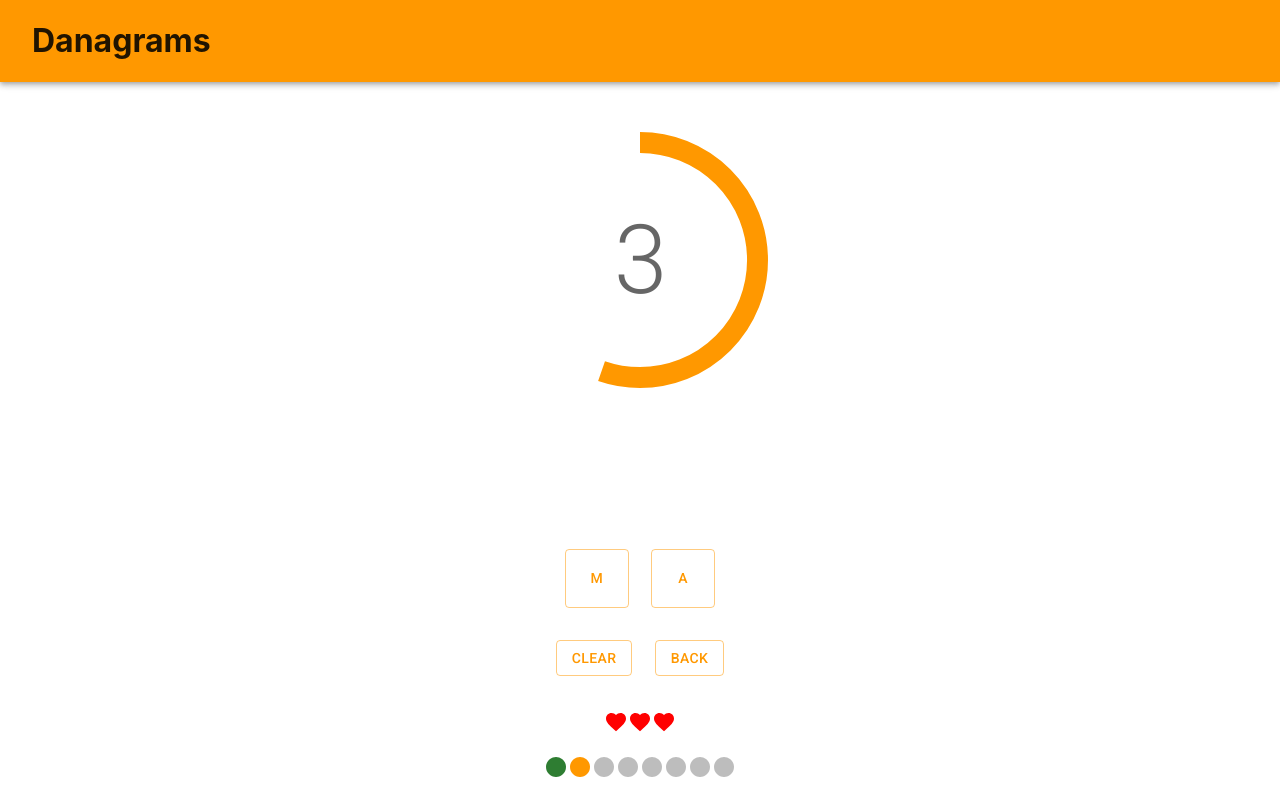
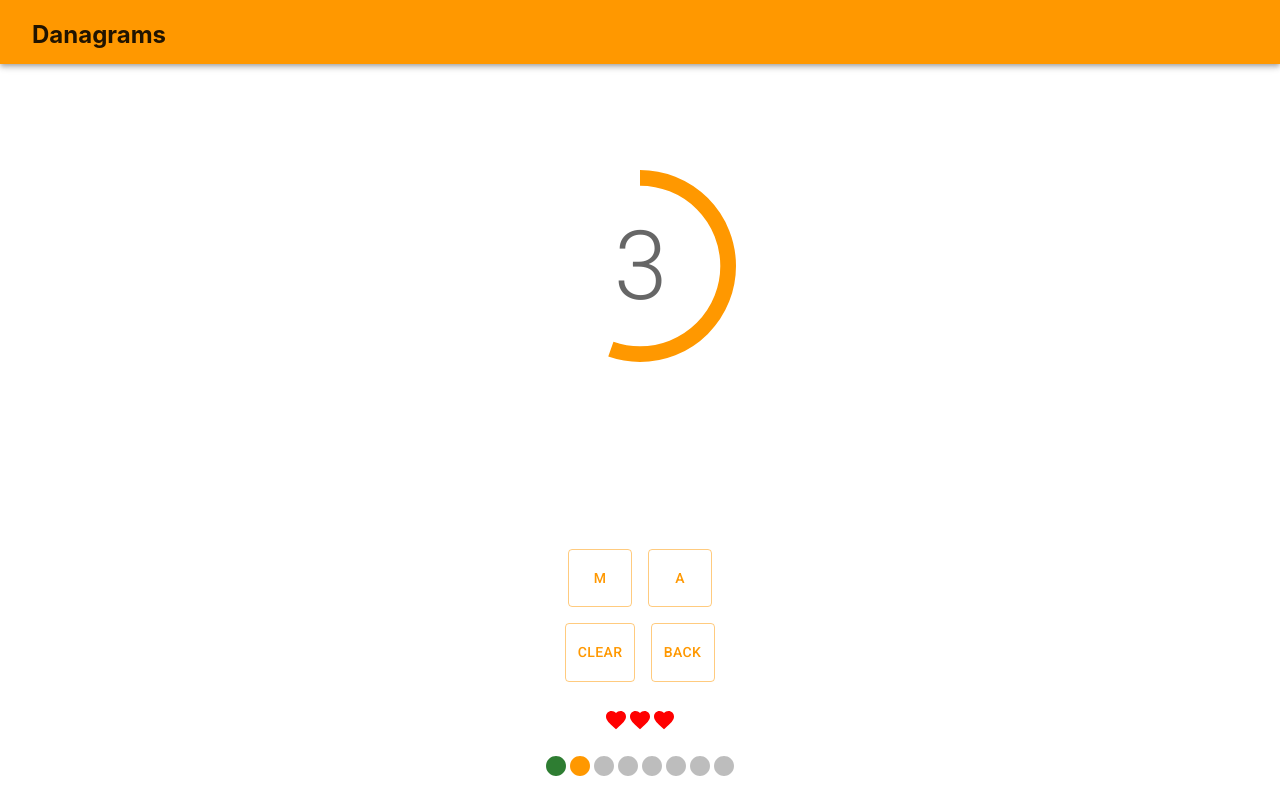
Before and after one commit to dan-holmes/danagrams, a React (Create React App) app: page / in a window 1280 px wide. Both pictures are taken after a click on the button "PLAY". Built offline with nearby package versions, Linux system fonts and the light colour scheme.

Commit message:
Fix styling on smaller screens

```diff
--- a/src/components/Header.css
+++ b/src/components/Header.css
@@ -1,3 +1,16 @@
+.Header {
+    flex-basis: 1rem;
+    flex-grow: 1;
+    max-height: 4rem;
+}
+
 .title {
     margin-left: 2rem;
+    height: 100%;
 }
+
+@media (max-height: 660px) {
+    .title {
+        display: none;
+    }
+}
--- a/src/components/Header.tsx
+++ b/src/components/Header.tsx
@@ -4,8 +4,8 @@ import './Header.css';
 
 const Header: React.FC = () => {
     return (
-        <AppBar position='static'>
-            <h1 className='title'>Danagrams</h1>
+        <AppBar position='static' className="Header">
+            <h2 className='title'>Danagrams</h2>
         </AppBar>
     );
 };
--- a/src/components/game/Input.css
+++ b/src/components/game/Input.css
@@ -6,4 +6,5 @@
 
 .letterButton {
     padding: 1rem 0.7rem !important;
+    margin: 0.5rem !important;
 }
--- a/src/components/game/Input.tsx
+++ b/src/components/game/Input.tsx
@@ -53,22 +53,20 @@ const Input: React.FC<InputProps> = ({
             <div className='inputRow'>{buttons.slice(0, 4)}</div>
             <div className='inputRow'>{buttons.slice(4, 8)}</div>
             <div className='inputRow'>
-                <div className="letterButton">
                 <Button
                     variant="outlined"
                     onClick={clearPressedLetters}
+                    className="letterButton"
                 >
                     Clear
                 </Button>
-                </div>
-                <div className="letterButton">
                 <Button
                     variant="outlined"
                     onClick={removeLastPressedLetter}
+                    className="letterButton"
                 >
                     Back
                 </Button>
-                </div>
             </div>
         </div>
     );
--- a/src/components/game/LetterButton.tsx
+++ b/src/components/game/LetterButton.tsx
@@ -13,16 +13,14 @@ const LetterButton: React.FC<LetterButtonProps> = ({
     pressLetter: addPressedLetter,
 }) => {
     return (
-        <div className="letterButton">
             <Button
                 variant="outlined"
                 onClick={addPressedLetter}
+                disabled={letterOption.pressed !== undefined}
                 className="letterButton"
-                disabled={letterOption.pressed !== undefined}
             >
                 {letterOption.letter}
             </Button>
-        </div>
     );
 }
 
--- a/src/components/game/Output.css
+++ b/src/components/game/Output.css
@@ -1,7 +1,7 @@
 .Output {
     font-size:xx-large;
     text-align: center;
-    flex-basis: 20%;
+    flex-basis: 72px;
     display: flex;
     justify-content: center;
     align-content: center;
--- a/src/components/game/Timer.css
+++ b/src/components/game/Timer.css
@@ -1,9 +1,10 @@
 .Timer {
-    flex-grow: 1;
     display: flex;
     justify-content: center;
     align-items: center;
-    padding-top: 3rem;
+    padding: 1rem;
+    margin-top: auto;
+    margin-bottom: auto;
 }
 
 .TimerText {
--- a/src/components/game/Timer.tsx
+++ b/src/components/game/Timer.tsx
@@ -41,7 +41,8 @@ const Timer: React.FC<TimerProps> = ({timeLeft, totalTime, levelStatus}) => {
                     ? Math.round(100*timeLeft/totalTime)
                     : 100
                 }
-                size='16rem'
+                size="12rem"
+                className="timerCircle"
                 color={getTimerColor(levelStatus)}
             />
             <Typography
```
Lines whose indentation alone changed are shown as unchanged.
